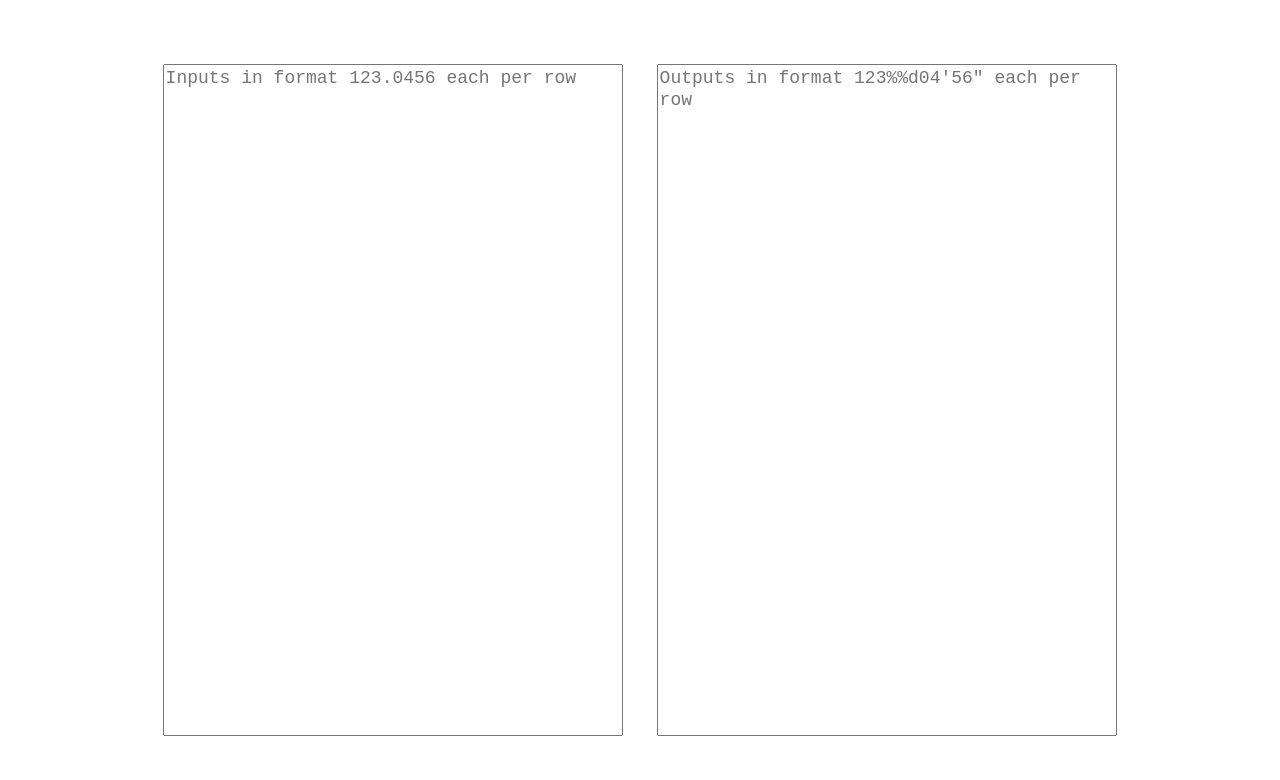
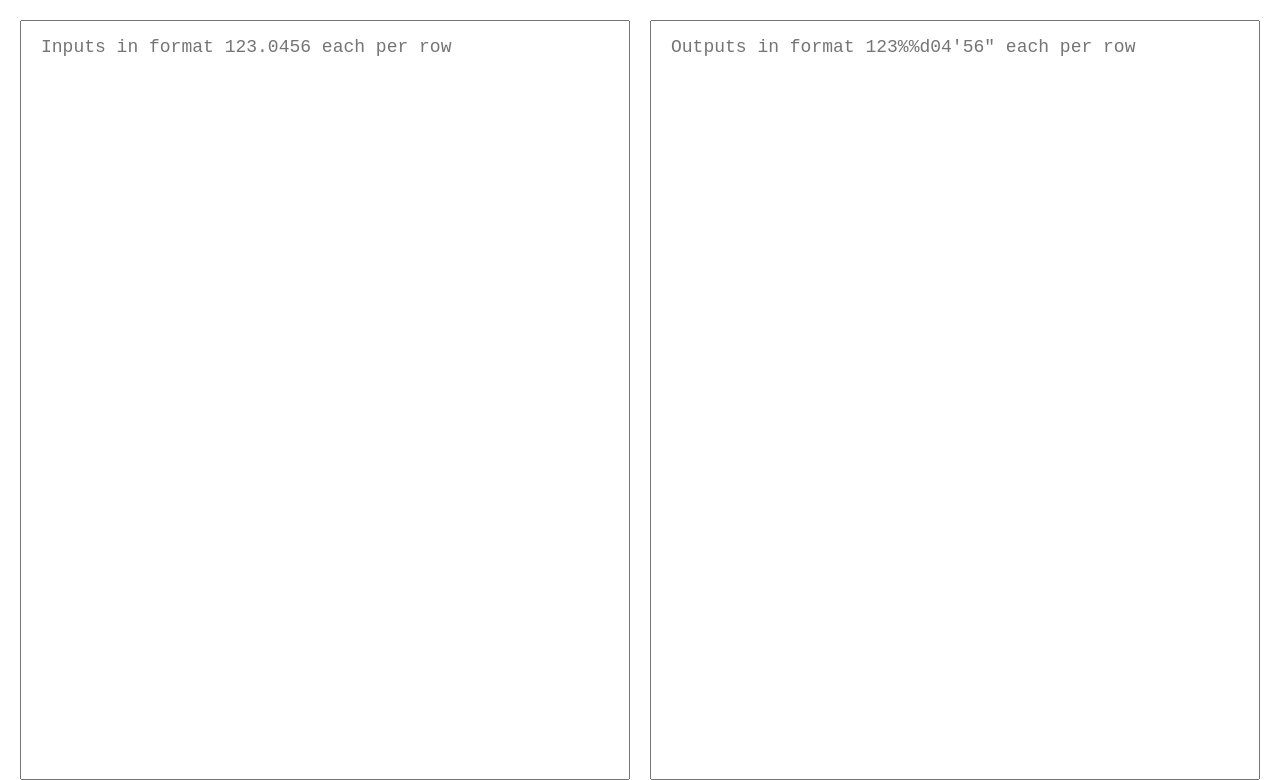
Before and after one commit to OscarHYCheung/bearing-formatter, a website: page index.html in a window 1280 px wide. Drawn offline with nearby package versions, Linux system fonts and the light colour scheme.

Commit message:
Refine design for a better mobile view
Also with CSS3 flexbox usage.

```diff
--- a/index.html
+++ b/index.html
@@ -2,6 +2,7 @@
 <html lang="en">
   <head>
     <meta charset="UTF-8" />
+    <meta name="viewport" content="width=device-width, initial-scale=1" />
     <title>Bearing Format Convertor</title>
     <link
       rel="apple-touch-icon"
--- a/src/styles/bearing-formatter-main.css
+++ b/src/styles/bearing-formatter-main.css
@@ -16,20 +16,34 @@ main {
 main #input-output-wrapper {
     height: 100%;
     box-sizing: border-box;
-    padding: 5% 10%;
+    padding: 1rem;
+    display: flex;
+    flex-direction: column;
 }
 
 main #input-output-wrapper #bearing-formatter-input,
 main #input-output-wrapper #bearing-formatter-output {
-    width: 45%;
+    flex: 1;
     height: 100%;
     resize: none;
     box-sizing: border-box;
     font-size: 1.8rem;
     font-family: "Courier New";
     line-height: 2.2rem;
+    padding: 1.5rem 2rem;
 }
 
 main #input-output-wrapper #bearing-formatter-output {
-    margin-left: 3%;
+    margin-top: 1rem;
 }
+
+@media (min-width: 768px) {
+    main #input-output-wrapper {
+        flex-direction: row;
+        padding: 2rem;
+        column-gap: 2rem;
+    }
+    main #input-output-wrapper #bearing-formatter-output {
+        margin-top: 0;
+    }
+}
```
